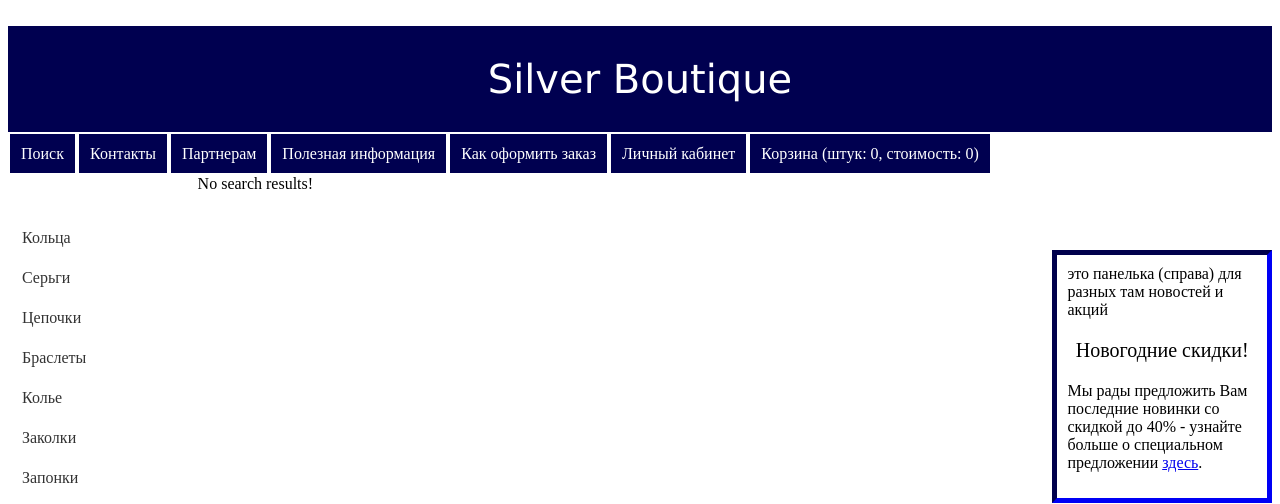
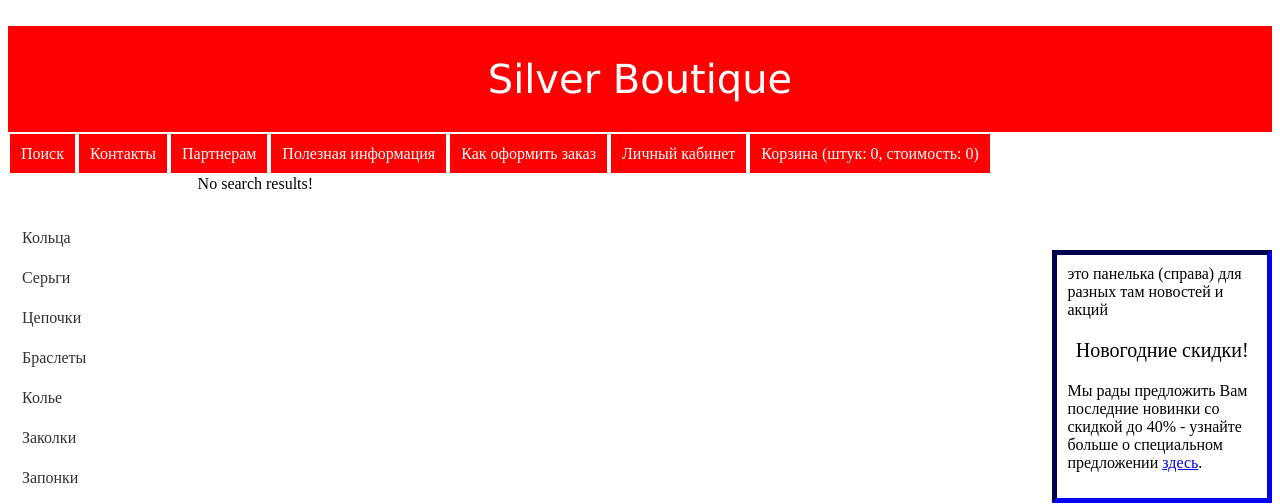
Before and after one commit to afoninv/jewelry_retail, a Django app: template templates/jr_search_results.html in a window 1280 px wide. Shown: the top 504 px of the page. Run offline with Django 3.2, Linux system fonts and the light colour scheme; the template is opened without the code that fills it, so the values that code supplies are empty.

Commit message:
v. 0.5.whatever
- bugfix and template color change

```diff
--- a/data_storage/models.py
+++ b/data_storage/models.py
@@ -1,7 +1,7 @@
 from django.db import models
 from django.core.exceptions import ValidationError
 
-import re
+import re, datetime
 
 class CustomPositiveSmallIntegerField(models.PositiveSmallIntegerField):
     def validate(self, value, model_instance):
--- a/jr_cart/views.py
+++ b/jr_cart/views.py
@@ -152,6 +152,7 @@ def cart_order(request):
 
 
             request.session['cart'] = []
+            request.session['cart_sum'] = 0
             request.session['cart_price'] = 0
             request.session['cart_count'] = 0
         #
--- a/templates/jr_base.html
+++ b/templates/jr_base.html
@@ -16,7 +16,7 @@
             color: white;
             margin: 2;
             padding: 10.5px 11px;
-            background-color: #000050; }
+            background-color: red; }
         .top_menu ul li a:visited{
             color: white;}
         .top_menu ul li a:hover, .menu ul li .current{
@@ -29,9 +29,9 @@
 #search-bar .search-style{font-size:16px; color:#999999; border:solid 1px #CCCCCC; padding:4px;}
 
 ul.search-options, ul.search-options li{padding:0; border:0; margin:0; list-style:none;}
-ul.search-options li a{float:left; margin-right:1px; width:auto; background:#000050; padding:8px; color:white; text-decoration:none;}
+ul.search-options li a{float:left; margin-right:1px; width:auto; background:red; padding:8px; color:white; text-decoration:none;}
 .selected a{background:#90b557;}
-ul.search-options li.selected a{background:#0b75b2;}
+ul.search-options li.selected a{background:#d00000;}
 
 
 
@@ -47,7 +47,7 @@ ul.search-options li.selected a{background:#0b75b2;}
 <body>
 
     {% block header %}
-        <a href="/" style="text-decoration:none; color:white"><div style="width:100%; padding-top:30px; padding-bottom:30px; font-family:Verdana; font-size:40px; text-align:center; color:white; background-color: #000050;">Silver Boutique</div></a>
+        <a href="/" style="text-decoration:none; color:white"><div style="width:100%; padding-top:30px; padding-bottom:30px; font-family:Verdana; font-size:40px; text-align:center; color:white; background-color: red;">Silver Boutique</div></a>
     {% endblock %}
 
     {% block top_menu %}
--- a/templates/jr_search_results.html
+++ b/templates/jr_search_results.html
@@ -15,7 +15,7 @@
 
          .photo{
             color:white;
-            background-color: #000050;
+            background-color: red;
             padding: 25px 25px 25px 25px;
             text-align: center;
             text-decoration: none;}
```
